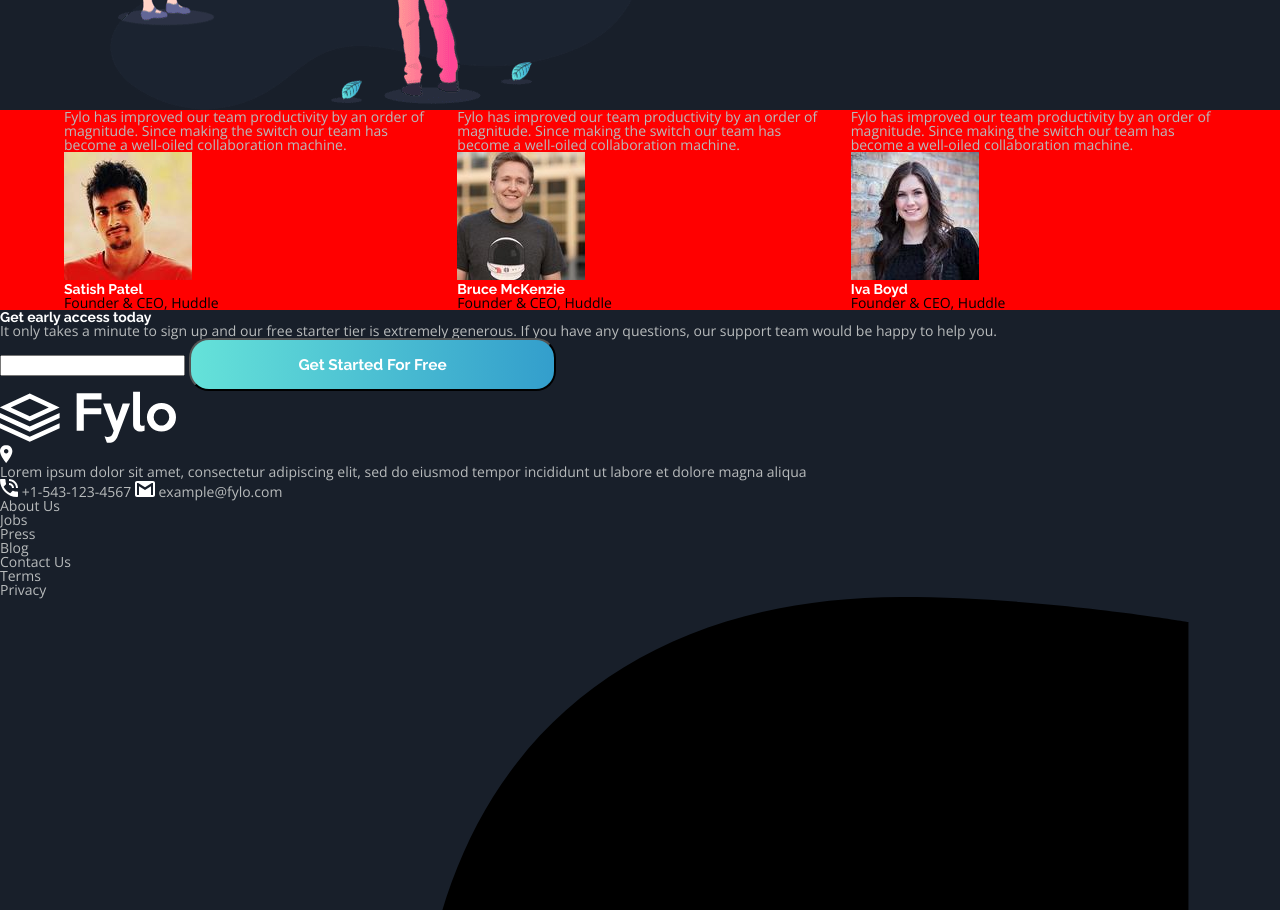
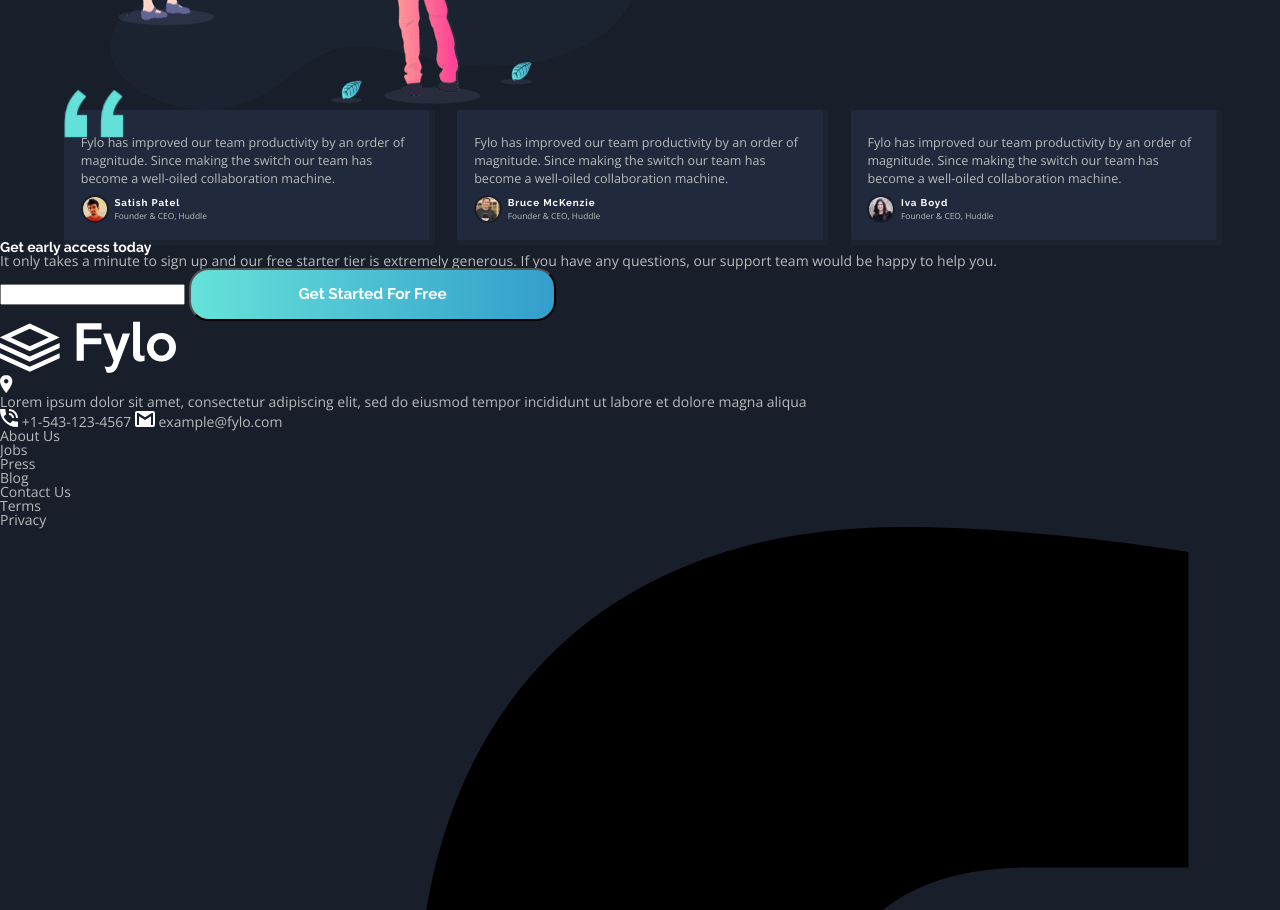
Before and after one commit to danieloliveira004/ProjetoFyloDarkTheme, a plain HTML site: page index.html in a window 1280 px wide. Shown: the part 2033-2943 px from the top of the page. Drawn offline with nearby package versions, Linux system fonts and the light colour scheme.

Commit message:
construção

```diff
--- a/css/core/_comments.scss
+++ b/css/core/_comments.scss
@@ -1,5 +1,82 @@
 #comments {
+  position: relative;
   display: flex;
   gap: 2em;
-  background: red;
+
+  &::after {
+    content: '';
+    display: block;
+    width: 4em;
+    height: 3.5em;
+    z-index: 5;
+    position: absolute;
+    background: url('../../images/bg-quotes.png') no-repeat;
+    background-size: contain;
+    top: -1.5em;
+    padding-right: 30px;
+  }
 }
+
+.container-comment {
+  position: relative;
+  display: flex;
+  flex-direction: column;
+  justify-content: space-between;
+  padding: 1.2em;
+  background: $dark-blue-testimonials;
+  border-radius: 2px;
+
+  p {
+    font-size: .9em;
+    padding: .6em 0;
+    line-height: 1.4em;
+  }
+
+  &::after {
+    content: "";
+    position: absolute;
+    display: block;
+    width: calc(100% + .4em);
+    height: calc(100% + .4em);
+    background: $dark-blue-into;
+    border-radius: 2px;
+    top: 0;
+    left: 0;
+    z-index: -1;
+  }
+
+}
+
+.profile {
+  display: flex;
+  width: 100%;
+
+  &>div {
+    display: flex;
+    flex-direction: column;
+    justify-content: space-between;
+    padding: .2em 0;
+    margin-left: .4em;
+  }
+
+  img {
+    height: 2em;
+    width:  2em;
+    object-fit: cover;
+    border-radius: 50%;
+    border: 2px solid $dark-blue-background;
+  }
+
+  h4 {
+    font-size: .7em;
+    letter-spacing: .09em;
+  }
+
+  span {
+    font-size: .6em;
+
+    color: $dark-white;
+  }
+
+
+}
--- a/css/core/_produtive.scss
+++ b/css/core/_produtive.scss
@@ -30,4 +30,7 @@
     svg {margin-left: 5px;}
   }
 
+  img {
+    height: 90%;
+  }
 }
--- a/index.html
+++ b/index.html
@@ -121,12 +121,14 @@
         <p>
           Fylo has improved our team productivity by an order of magnitude. Since making the switch our team has
           become a well-oiled collaboration machine.
+        </p>
         <div class="profile">
           <img src="images/profile-1.jpg" alt="">
+          <div>
             <h4>Satish Patel</h4>
             <span>Founder & CEO, Huddle</span>
           </div>
-        </p>
+        </div>
       </div>
       <!-- COMMENT 2 -->
       <div class="container-comment">
@@ -134,8 +136,10 @@
           become a well-oiled collaboration machine.</p>
         <div class="profile">
           <img src="images/profile-2.jpg" alt="">
+          <div>
             <h4> Bruce McKenzie</h4>
             <span>Founder & CEO, Huddle</span>
+          </div>
         </div>
       </div>
       <!-- COMMENT 3 -->
@@ -144,8 +148,10 @@
           become a well-oiled collaboration machine.</p>
         <div class="profile">
           <img src="images/profile-3.jpg" alt="">
+          <div>
             <h4>Iva Boyd</h4>
             <span>Founder & CEO, Huddle</span>
+          </div>
         </div>
       </div>
     </div>
```
Also changed, not shown: css/style.css. Lines whose indentation alone changed are shown as unchanged.
